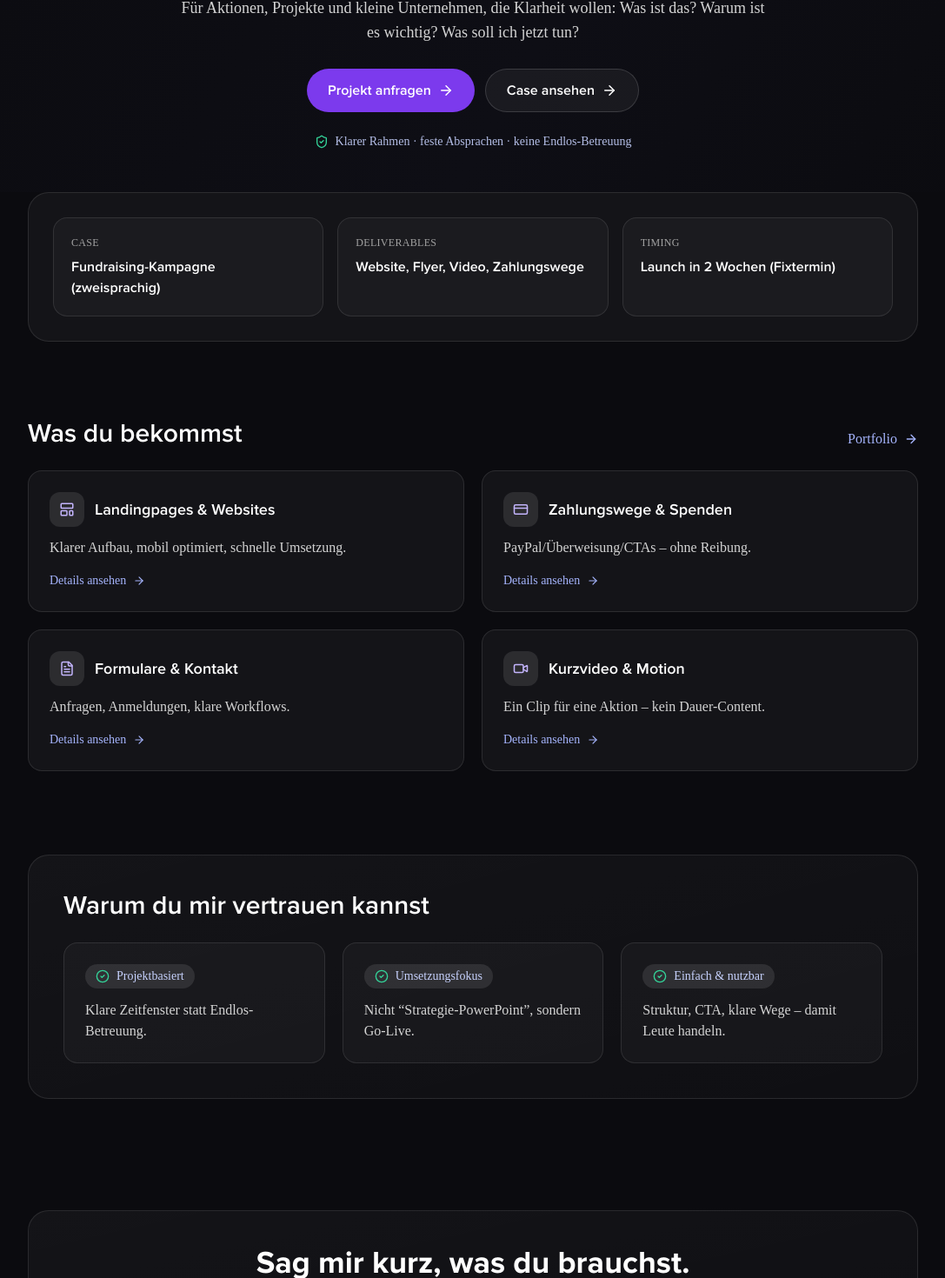
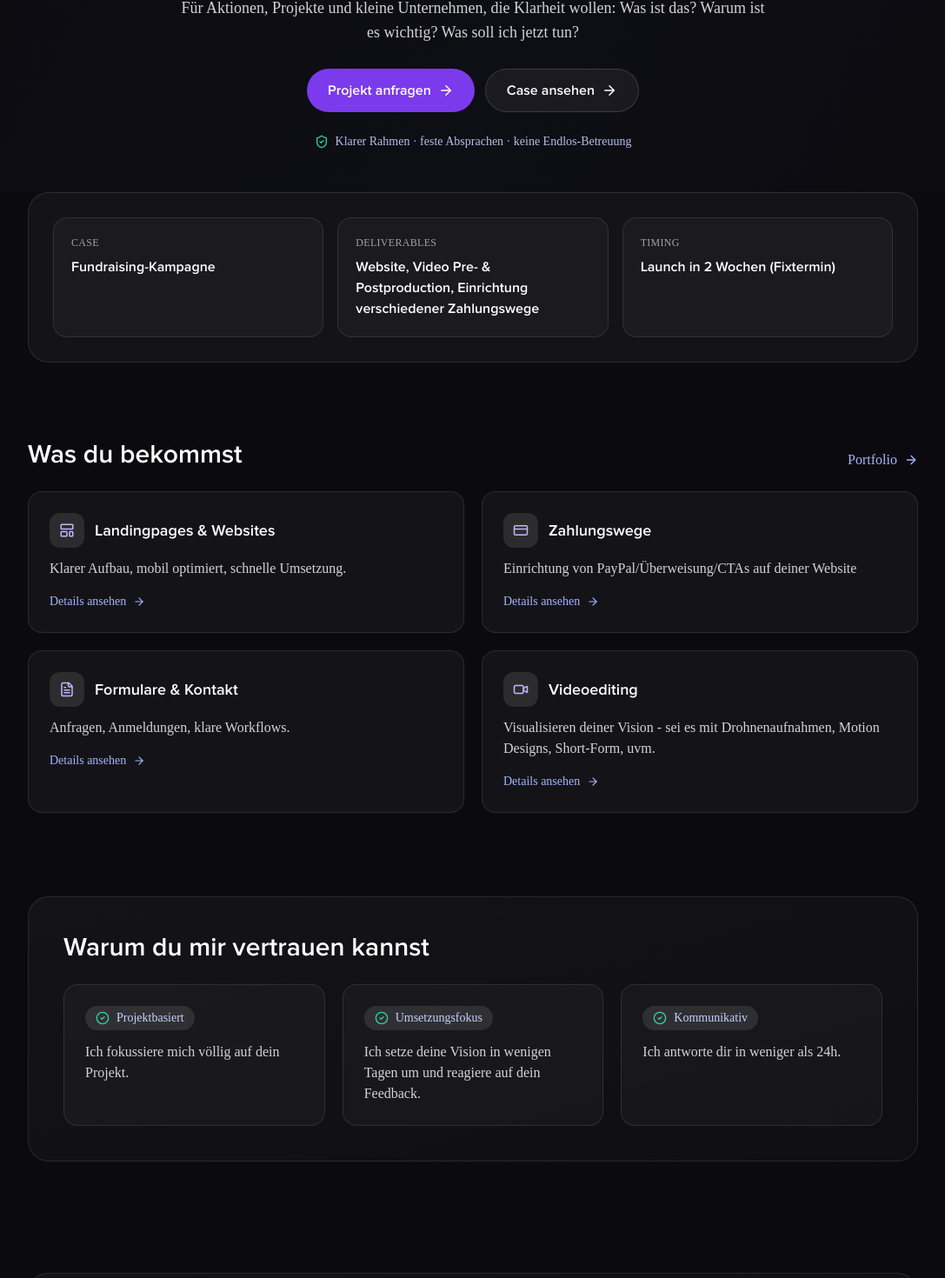
Before and after one commit to cyclebittt/pavewebyyyy, a Next.js app: page / in a window 1280 px wide. Shown: the part 504-1974 px from the top of the page at 87% size, without its empty margins (96-1183 px from the left). Built offline with nearby package versions, Linux system fonts and the light colour scheme; a web font is replaced by a local one.

Commit message:
Update page.js

```diff
--- a/app/page.js
+++ b/app/page.js
@@ -31,8 +31,8 @@ export default function Home() {
     },
     {
       icon: <CreditCard size={18} className="text-violet-300" />,
-      title: 'Zahlungswege & Spenden',
-      desc: 'PayPal/Überweisung/CTAs – ohne Reibung.',
+      title: 'Zahlungswege',
+      desc: 'Einrichtung von PayPal/Überweisung/CTAs auf deiner Website',
       href: '/services/payments',
     },
     {
@@ -43,22 +43,22 @@ export default function Home() {
     },
     {
       icon: <Video size={18} className="text-violet-300" />,
-      title: 'Kurzvideo & Motion',
-      desc: 'Ein Clip für eine Aktion – kein Dauer-Content.',
+      title: 'Videoediting',
+      desc: 'Visualisieren deiner Vision - sei es mit Drohnenaufnahmen, Motion Designs, Short-Form, uvm.',
       href: '/services/video',
     },
   ];
 
   const proof = [
-    { k: 'Case', v: 'Fundraising-Kampagne (zweisprachig)' },
-    { k: 'Deliverables', v: 'Website, Flyer, Video, Zahlungswege' },
+    { k: 'Case', v: 'Fundraising-Kampagne' },
+    { k: 'Deliverables', v: 'Website, Video Pre- & Postproduction, Einrichtung verschiedener Zahlungswege' },
     { k: 'Timing', v: 'Launch in 2 Wochen (Fixtermin)' },
   ];
 
   const trust = [
-    { title: 'Projektbasiert', text: 'Klare Zeitfenster statt Endlos-Betreuung.' },
-    { title: 'Umsetzungsfokus', text: 'Nicht “Strategie-PowerPoint”, sondern Go-Live.' },
-    { title: 'Einfach & nutzbar', text: 'Struktur, CTA, klare Wege – damit Leute handeln.' },
+    { title: 'Projektbasiert', text: 'Ich fokussiere mich völlig auf dein Projekt.' },
+    { title: 'Umsetzungsfokus', text: 'Ich setze deine Vision in wenigen Tagen um und reagiere auf dein Feedback.' },
+    { title: 'Kommunikativ', text: 'Ich antworte dir in weniger als 24h.' },
   ];
 
   return (
```
